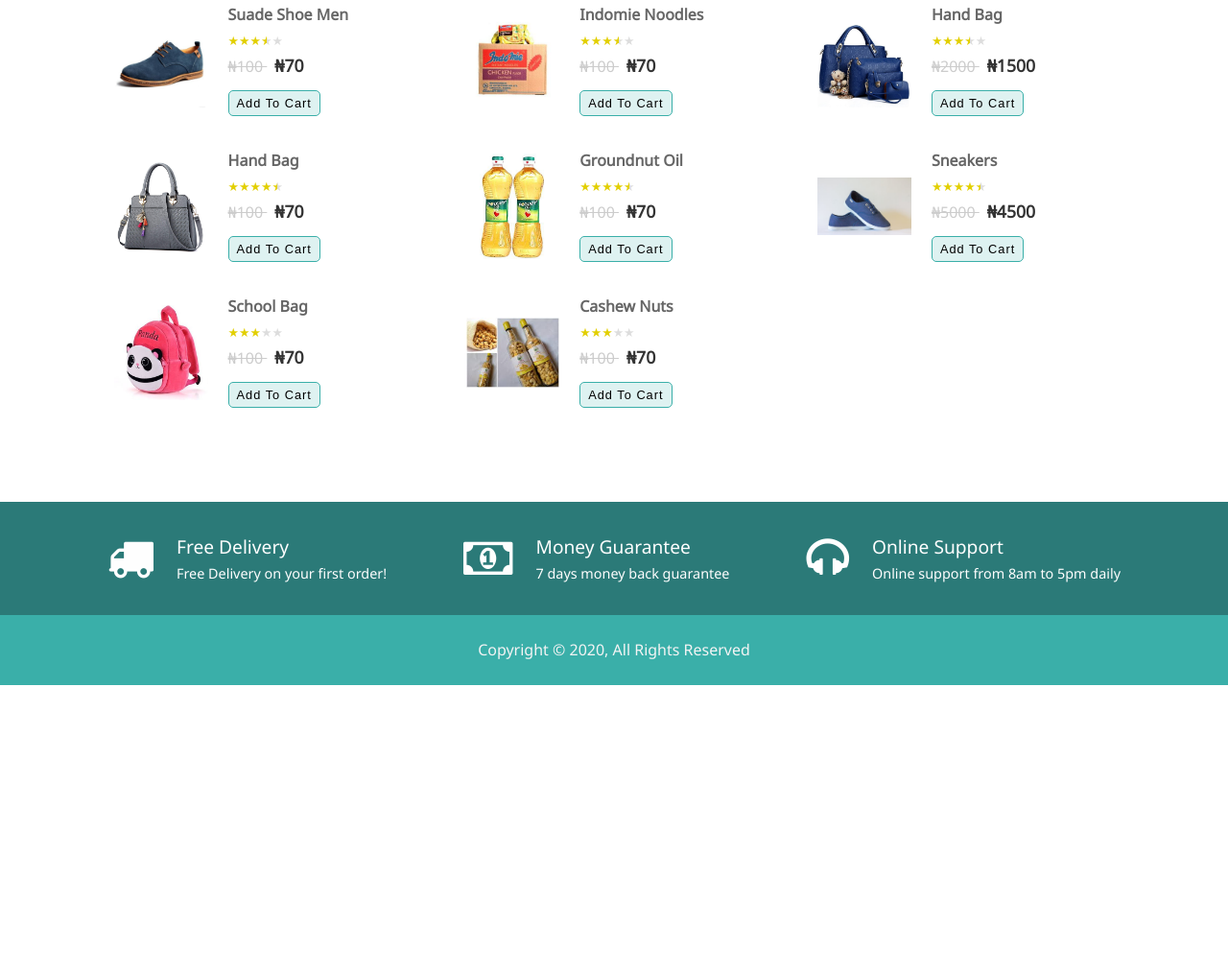
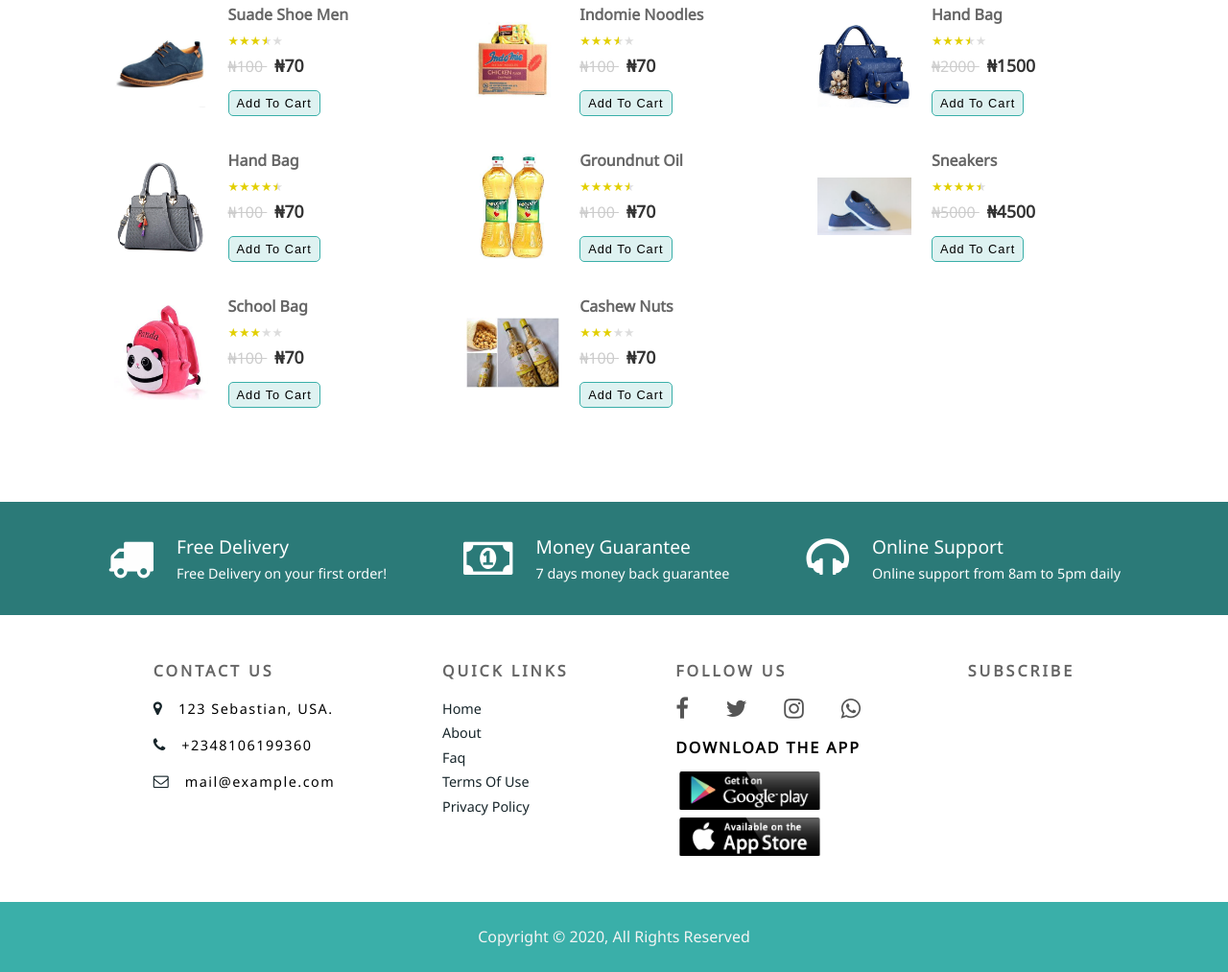
Before and after one commit to krysceejay/Emart, a plain HTML site: page dist/index.html in a window 1280 px wide. Shown: the part 909-1922 px from the top of the page at 96% size. Before the commit the page ends 1623 px from the top, so only its background shows below. Drawn offline with Linux system fonts and the light colour scheme; files whose address does not match are found by name.

Commit message:
contact section

```diff
--- a/dist/index.html
+++ b/dist/index.html
@@ -311,6 +311,69 @@
         </div>
       </div>
     </section>
+    <section id="info">
+      <div class="info-links">
+        <div class="info-links-contact">
+          <h3>Contact Us</h3>
+          <div>
+            <i class="fa fa-map-marker"></i>
+            <span>123 Sebastian, USA.</span>
+          </div>
+          <div>
+            <i class="fa fa-phone"></i>
+            <span>+2348106199360</span>
+          </div>
+          <div>
+            <i class="fa fa-envelope-o"></i>
+            <span>mail@example.com</span>
+          </div>
+        </div>
+        <div class="info-links-quicklinks">
+          <h3>Quick Links</h3>
+          <ul>
+            <li>
+              <a href="">Home</a>
+            </li>
+            <li>
+              <a href="">About</a>
+            </li>
+            <li>
+              <a href="">Faq</a>
+            </li>
+            <li>
+              <a href="">Terms Of Use</a>
+            </li>
+            <li>
+              <a href="">Privacy Policy</a>
+            </li>
+          </ul>
+        </div>
+        <div class="info-links-followus">
+          <h3>Follow Us</h3>
+          <div class="social-media">
+            <a href=""><i class="fa fa-facebook"></i></a>
+
+            <a href=""><i class="fa fa-twitter"></i></a>
+
+            <a href=""><i class="fa fa-instagram"></i></a>
+
+            <a href=""><i class="fa fa-whatsapp"></i></a>
+          </div>
+          <div class="app-platforms">
+            <h4>Download the App</h4>
+            <div class="appstore">
+              <img src="./img/gplay.png" alt="" />
+            </div>
+            <div class="appstore">
+              <img src="./img/apple.png" alt="" />
+            </div>
+          </div>
+        </div>
+        <div class="info-links-sub">
+          <h3>Subscribe</h3>
+        </div>
+      </div>
+    </section>
     <footer>
       Copyright &copy; 2020, All Rights Reserved
     </footer>
--- a/scss/main.scss
+++ b/scss/main.scss
@@ -221,6 +221,7 @@ div[class^="btn-"],
           font-size: 3rem;
           background-color: $overlay-color;
           padding: 2rem;
+          letter-spacing: 10px;
         }
 
         p {
@@ -431,6 +432,79 @@ button#prev {
   }
 }
 
+#info {
+  .info-links {
+    display: flex;
+    justify-content: space-evenly;
+    padding: 3rem;
+
+    h3 {
+      font-size: 1rem;
+      font-weight: bold;
+      color: $text-color;
+      letter-spacing: 3px;
+      margin-bottom: 1rem;
+    }
+
+    &-contact {
+      div {
+        margin-bottom: 0.8rem;
+        i {
+          color: $secondary-color;
+          margin-right: 0.8rem;
+        }
+        span {
+          font-size: 0.9rem;
+          letter-spacing: 1.5px;
+        }
+      }
+    }
+    &-quicklinks {
+      li a {
+        font-size: 0.9rem;
+        color: $secondary-color;
+        &:hover {
+          color: $main-color;
+        }
+      }
+    }
+    &-followus {
+      .social-media {
+        display: flex;
+        justify-content: space-between;
+        //align-items: center;
+        i {
+          //margin-right: 0.5rem;
+          font-size: 1.5rem;
+          color: #555;
+          border-radius: 50%;
+
+          &:hover {
+            color: $main-color;
+          }
+        }
+      }
+      .app-platforms {
+        h4 {
+          margin: 0.9rem auto;
+        }
+        .appstore {
+          //background-color: red;
+          height: 40px;
+          width: 80%;
+          margin-top: 0.5rem;
+
+          img {
+            height: 100%;
+            width: 100%;
+            object-fit: cover;
+          }
+        }
+      }
+    }
+  }
+}
+
 footer {
   background: $main-color;
   padding: 1.5rem;
```
Also changed, not shown: dist/js/script.js (+26 -0 lines), dist/css/main.min.css, dist/img/apple.png (added), dist/img/gplay.png (added).
